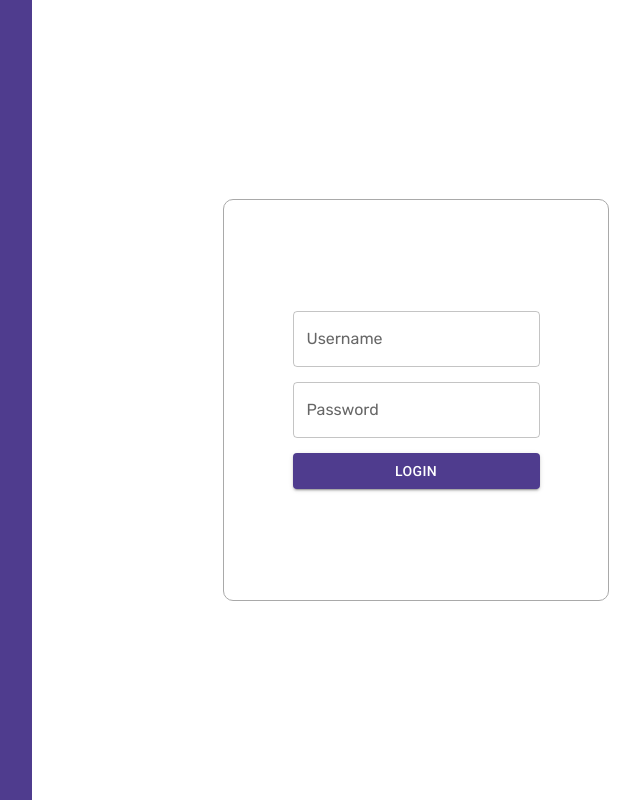
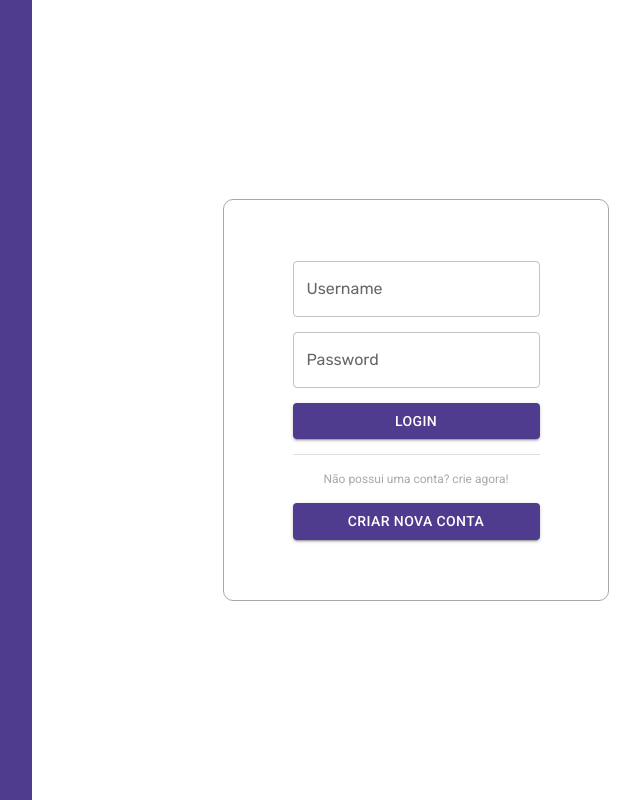
Before and after one commit to Odorizzi1/Educa-web, a React (Vite) app in the folder client/: page / in a window 1280 px wide. Shown: the whole page, without its empty margins (480-1120 px from the left). Built offline with nearby package versions, Linux system fonts and the light colour scheme.

Commit message:
Create new pages

```diff
--- /dev/null
+++ b/client/src/components/atoms/teste.tsx
@@ -0,0 +1,6 @@
+const Teste = ()=>{
+    return (<>
+    teste</>)
+}
+
+export default {Teste}
--- /dev/null
+++ b/client/src/components/templates/FormUser/FormLogin.tsx
@@ -0,0 +1,40 @@
+import {Divider, TextField, Typography } from "@mui/material";
+import { useState } from "react";
+import { Button } from "../../atoms";
+
+interface FormLoginProps {
+    user: string;
+    setUser: (value: string) => void;
+    password: string;
+    setPassword: (value: string) => void;
+    executeLogin: () => void;
+    setExistAccount:(value: boolean) => void;
+}
+
+const FormLogin: React.FC<FormLoginProps> = ({ user, setUser, password, setPassword,executeLogin, setExistAccount}) => {
+    return (
+        <>
+            <TextField
+                label="Username"
+                value={user}
+                onChange={(e) => setUser(e.target.value)}
+            />
+            <TextField
+                label="Password"
+                type="password"
+                value={password}
+                onChange={(e) => setPassword(e.target.value)}
+            />
+             <Button onClick={() => executeLogin()}>Login</Button>
+
+            <Divider style={{"width":"100%"}} />
+
+            <Typography fontFamily={"Roboto"} color={"#A9A9A9"} fontSize={"12px"}> Não possui uma conta? crie agora!</Typography>
+            <Button onClick={()=>setExistAccount(false)} fullWidth>
+            Criar nova conta
+            </Button>
+        </>
+    );
+};
+
+export default FormLogin;
--- /dev/null
+++ b/client/src/components/templates/FormUser/FormUser.tsx
@@ -0,0 +1,41 @@
+import { Box, TextField } from "@mui/material";
+import { Button } from "../../atoms";
+
+interface FormUserProps {
+  formData: {
+    name: string;
+    password: string;
+    email: string;
+  };
+  onInputChange: (e: React.ChangeEvent<HTMLInputElement>) => void;
+  onClick: () => void;
+}
+
+const FormUser: React.FC<FormUserProps> = ({ formData, onInputChange, onClick }) => {
+  return (
+    <Box display={"flex"} alignItems={"center"} justifyContent={"center"} flexDirection={"column"} gap={"10px"}>
+      <TextField
+        label="Insira seu nome"
+        name="name"
+        value={formData.name}
+        onChange={onInputChange}
+      />
+      <TextField
+        label="Insira sua senha"
+        name="password"
+        type="password"
+        value={formData.password}
+        onChange={onInputChange}
+      />
+      <TextField
+        label="Insira seu email"
+        name="email"
+        value={formData.email}
+        onChange={onInputChange}
+      />
+      <Button onClick={onClick}> Criar nova conta </Button>
+    </Box>
+  );
+};
+
+export default FormUser;
--- a/client/src/pages/login/LoginView.tsx
+++ b/client/src/pages/login/LoginView.tsx
@@ -1,14 +1,24 @@
-import { Box, Typography } from "@mui/material";
+import { Box, Divider, Typography } from "@mui/material";
 import { Button, TextField } from "../../components/atoms";
 import { useState } from "react";
 import { useNavigate } from "react-router-dom";
 import useAuth from "../../hooks/useAuth";
+import FormUser from "../../components/templates/FormUser/FormUser";
+import FormLogin from "../../components/templates/FormUser/FormLogin";
 
 const LoginView = () => {
   const [user, setUser] = useState("");
   const [password, setPassword] = useState("");
   const [error, setError] = useState("");
+  const [existAccount, setExistAccount] = useState(true)
   const navigate = useNavigate()
+
+  const [formData, setFormData] = useState({
+    name: "",
+    password: "",
+    email: ""
+  });
+
   const executeLogin = async (user: String, password: String) => {
     try {
       const response = await fetch("http://localhost:8080/login", {
@@ -35,29 +45,60 @@ const LoginView = () => {
     }
   };
 
+  const handleInputChange = (e: React.ChangeEvent<HTMLInputElement>) => {
+    const { name, value } = e.target;
+    setFormData({
+      ...formData,
+      [name]: value
+    });
+  };
+
+  const handleSubmit = async () => {
+ try{
+  const register = await fetch("http://localhost:8080/users/create", {
+    method: "POST",
+    headers: {
+      "Content-Type": "application/json",
+    },
+    body: JSON.stringify({
+      name: formData.name,
+      password: formData.password,
+      email:formData.email
+    }),
+  });
+
+  console.log(register, "return")
+
+ }catch{
+
+ }
+  };
+
   return (
     <Box display={"flex"} width={"100%"} height={"100vh"} justifyContent={"space-between"} alignItems={"center"}>
       <Box width={"40vw"} bgcolor={"#4F3C8E"} height={"100vh"}>
 
       </Box>
       <Box width={"60vw"} height={"100vh"} display={"flex"} justifyContent={"center"} alignItems={"center"} >
-       <Box width={"30vw"} height={"50vh"} display={"flex"} borderRadius={"10px"} alignItems={"center"} justifyContent={"center"} border={"1px solid #A9A9A9"}>
+        <Box width={"30vw"} height={"50vh"} display={"flex"} borderRadius={"10px"} alignItems={"center"} justifyContent={"center"} border={"1px solid #A9A9A9"}>
 
-        <Box display="flex" gap={"15px"} flexDirection="column" alignItems={"center"}>
-          <TextField
-            label="Username"
-            value={user}
-            onChange={(e) => setUser(e.target.value)}
-          />
-          <TextField
-            label="Password"
-            type="password"
-            value={password}
-            onChange={(e) => setPassword(e.target.value)}
-          />
-          {error && <Typography color="error">{error}</Typography>}
-          <Button onClick={() => executeLogin(user, password)}>Login</Button>
-        </Box>
+          {existAccount ?
+            <Box display="flex" gap={"15px"} flexDirection="column" alignItems={"center"}>
+              <FormLogin
+                user={user}
+                setUser={setUser}
+                password={password}
+                setPassword={setPassword}
+                executeLogin={() => executeLogin(user, password)}
+                setExistAccount={() => setExistAccount(false)}
+              />
+            </Box> :
+
+            <Box justifyContent={"center"} width={"100%"} height={"100%"} border={"1px solid black"} display="flex" gap={"15px"} flexDirection="column" alignItems={"center"}>
+              <FormUser onClick={() => handleSubmit()} formData={formData} onInputChange={handleInputChange} />
+            </Box>
+          }
+
         </Box>
       </Box>
 
```
Also changed, not shown: client/src/services/API/RegisterService.ts (added).
